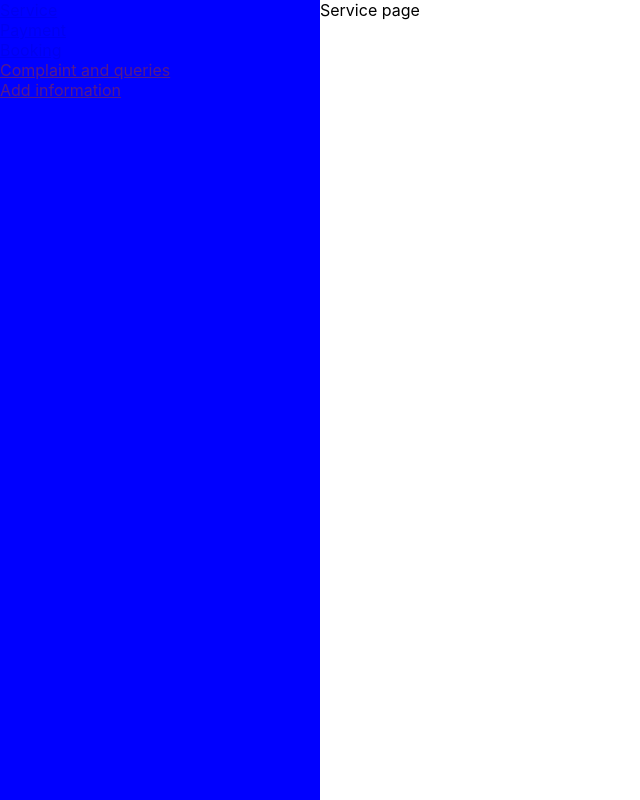
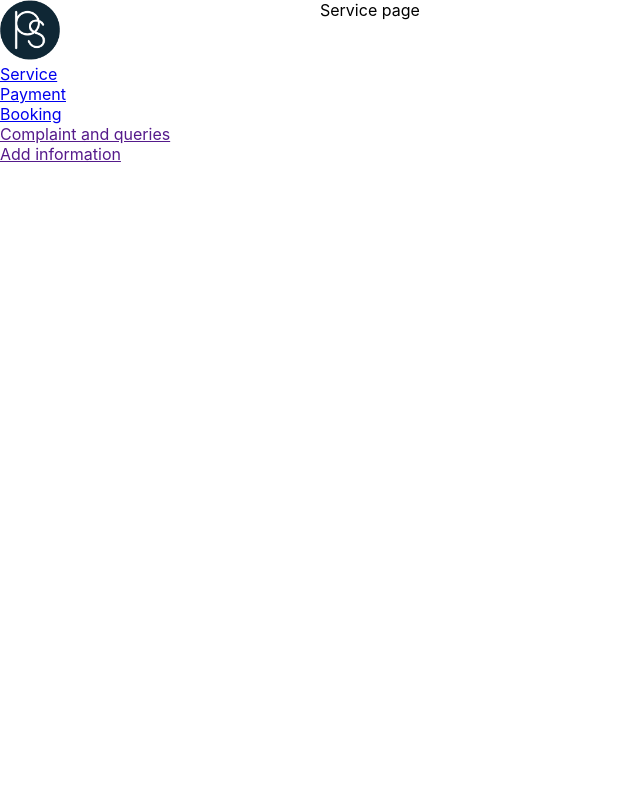
Before and after one commit to naiyar2000/prayas-website, a React (Create React App) app in the folder client/: page / in a window 1280 px wide. Shown: the whole page, without its empty margins (0-640 px from the left). Built offline with nearby package versions, Linux system fonts and the light colour scheme.

Commit message:
Naiyar. routes and components created

```diff
--- a/client/src/Components/NavigationSidebar.jsx
+++ b/client/src/Components/NavigationSidebar.jsx
@@ -1,9 +1,11 @@
 import React from 'react'
 import { Link } from 'react-router-dom'
+import logo from '../Assets/logo.png'
 
 const NavigationSidebar = () => {
     return (
-        <div style={{height: '100vh',display: 'flex', flexDirection: 'column', backgroundColor: 'blue'}}>
+        <div style={{height: '100vh',display: 'flex', flexDirection: 'column'}}>
+            <div className="child"><img src={logo} alt="" height="60" width="60"/></div>
             <div><Link to='/'>Service</Link></div>
             <div><Link to='/payment'>Payment</Link></div>
             <div><Link to='/booking'>Booking</Link></div>
```
Also changed, not shown: client/src/Assets/logo.png (added).
